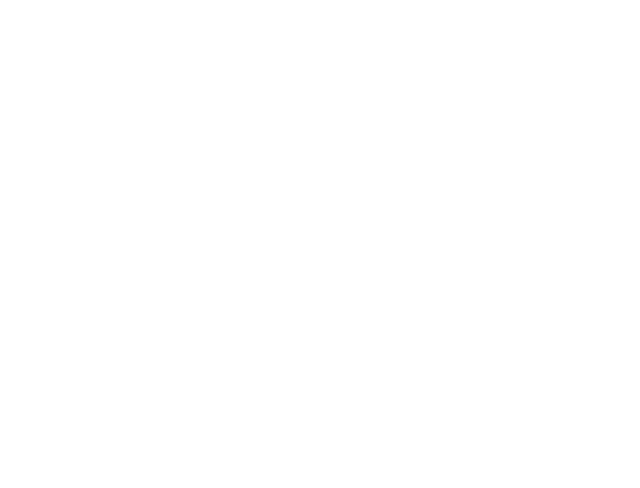
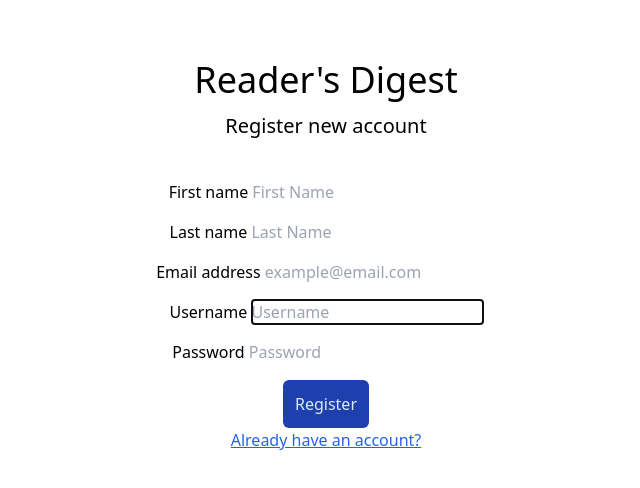
Before and after one commit to HelenEsterman/readers-digest-client, a React (Vite) app: page /register in a window 1280 px wide. Before the commit this address had no page. Shown: the top 488 px of the page, without its empty margins (314-954 px from the left). Built offline with nearby package versions, Linux system fonts and the light colour scheme; the HTML template or start-up script is replaced by a standard one.

Commit message:
added register and login features as well as home page

```diff
--- a/src/App.jsx
+++ b/src/App.jsx
@@ -1,11 +1,18 @@
 import { Route, Routes } from "react-router-dom";
 import "./App.css";
-import { Login } from "./components/Login";
+import { Login } from "./authorization/Login";
+import { Register } from "./authorization/Register";
+import { Authorized } from "./authorization/Authorized";
+import { Home } from "./components/Home";
 
 function App() {
   return (
     <Routes>
       <Route path="/login" element={<Login />} />
+      <Route path="/register" element={<Register />} />
+      <Route element={<Authorized />}>
+        <Route path="/" element={<Home />} />
+      </Route>
     </Routes>
   );
 }
--- /dev/null
+++ b/src/authorization/Authorized.jsx
@@ -0,0 +1,15 @@
+import { Navigate, Outlet } from "react-router-dom";
+
+export const Authorized = () => {
+  if (localStorage.getItem("readers_digest_token")) {
+    return (
+      <>
+        {/* <NavBar /> */}
+        <main className="p-4">
+          <Outlet />
+        </main>
+      </>
+    );
+  }
+  return <Navigate to="/login" replace />;
+};
--- a/src/components/Login.jsx
+++ b/src/authorization/Login.jsx
@@ -18,7 +18,8 @@
     })
       .then((res) => res.json())
       .then((authInfo) => {
-        if (authInfo.valid) {
+        // checking the object authInfo's key value pairs {token: hasjskdihwnw} not {valid: najduoeksa}
+        if (authInfo.token) {
           localStorage.setItem(
             "readers_digest_token",
             JSON.stringify(authInfo)
--- /dev/null
+++ b/src/authorization/Register.jsx
@@ -0,0 +1,143 @@
+import { useRef, useState } from "react";
+import { Link, useNavigate } from "react-router-dom";
+
+export const Register = () => {
+  const [email, setEmail] = useState("");
+  const [password, setPassword] = useState("");
+  const [firstName, setFirstName] = useState("");
+  const [lastName, setLastName] = useState("");
+  const [username, setUsername] = useState("");
+  const existDialog = useRef();
+  const navigate = useNavigate();
+
+  const handleRegister = (e) => {
+    e.preventDefault();
+    fetch(`http://localhost:8000/register`, {
+      method: "POST",
+      body: JSON.stringify({
+        email,
+        password,
+        first_name: firstName,
+        last_name: lastName,
+        username,
+      }),
+      headers: {
+        "Content-Type": "application/json",
+      },
+    })
+      .then((res) => res.json())
+      .then((authInfo) => {
+        if (authInfo && authInfo.token) {
+          localStorage.setItem(
+            "readers_digest_token",
+            JSON.stringify(authInfo)
+          );
+          navigate("/");
+        } else {
+          existDialog.current.showModal();
+        }
+      });
+  };
+
+  return (
+    <main className="container--login">
+      <dialog className="dialog dialog--auth" ref={existDialog}>
+        <div>User already exist</div>
+        <button
+          className="button--close"
+          onClick={() => existDialog.current.close()}
+        >
+          Close
+        </button>
+      </dialog>
+
+      <section>
+        <form className="form--login" onSubmit={handleRegister}>
+          <h1 className="text-4xl mt-7 mb-3">{`Reader's Digest`}</h1>
+          <h2 className="text-xl mb-10">Register new account</h2>
+          <fieldset className="mb-4">
+            <label htmlFor="firstName"> First name </label>
+            <input
+              type="text"
+              id="firstName"
+              value={firstName}
+              onChange={(evt) => setFirstName(evt.target.value)}
+              className="form-control"
+              placeholder="First Name"
+              required
+              autoFocus
+            />
+          </fieldset>
+          <fieldset className="mb-4">
+            <label htmlFor="lastName"> Last name </label>
+            <input
+              type="text"
+              id="lastName"
+              value={lastName}
+              onChange={(evt) => setLastName(evt.target.value)}
+              className="form-control"
+              placeholder="Last Name"
+              required
+              autoFocus
+            />
+          </fieldset>
+          <fieldset className="mb-4">
+            <label htmlFor="inputEmail"> Email address </label>
+            <input
+              type="email"
+              id="inputEmail"
+              value={email}
+              onChange={(evt) => setEmail(evt.target.value)}
+              className="form-control"
+              placeholder="example@email.com"
+              required
+              autoFocus
+            />
+          </fieldset>
+          <fieldset className="mb-4">
+            <label htmlFor="inputUsername"> Username </label>
+            <input
+              type="username"
+              id="inputUsername"
+              value={username}
+              onChange={(evt) => setUsername(evt.target.value)}
+              className="form-control"
+              placeholder="Username"
+              required
+              autoFocus
+            />
+          </fieldset>
+          <fieldset className="mb-4">
+            <label htmlFor="inputPassword"> Password </label>
+            <input
+              type="password"
+              id="inputPassword"
+              value={password}
+              onChange={(evt) => setPassword(evt.target.value)}
+              className="form-control"
+              placeholder="Password"
+            />
+          </fieldset>
+          <fieldset>
+            <button
+              type="submit"
+              className="button p-3 rounded-md bg-blue-800 text-blue-100"
+            >
+              Register
+            </button>
+          </fieldset>
+        </form>
+      </section>
+      <div className="loginLinks">
+        <section className="link--register">
+          <Link
+            className="underline text-blue-600 hover:text-blue-800 visited:text-purple-600"
+            to="/login"
+          >
+            Already have an account?
+          </Link>
+        </section>
+      </div>
+    </main>
+  );
+};
--- /dev/null
+++ b/src/components/Home.jsx
@@ -0,0 +1,3 @@
+export const Home = () => {
+  return <>{`Welcome to Reader's Digest`}</>;
+};
```
Also changed, not shown: src/components/NavBar.jsx (added).
